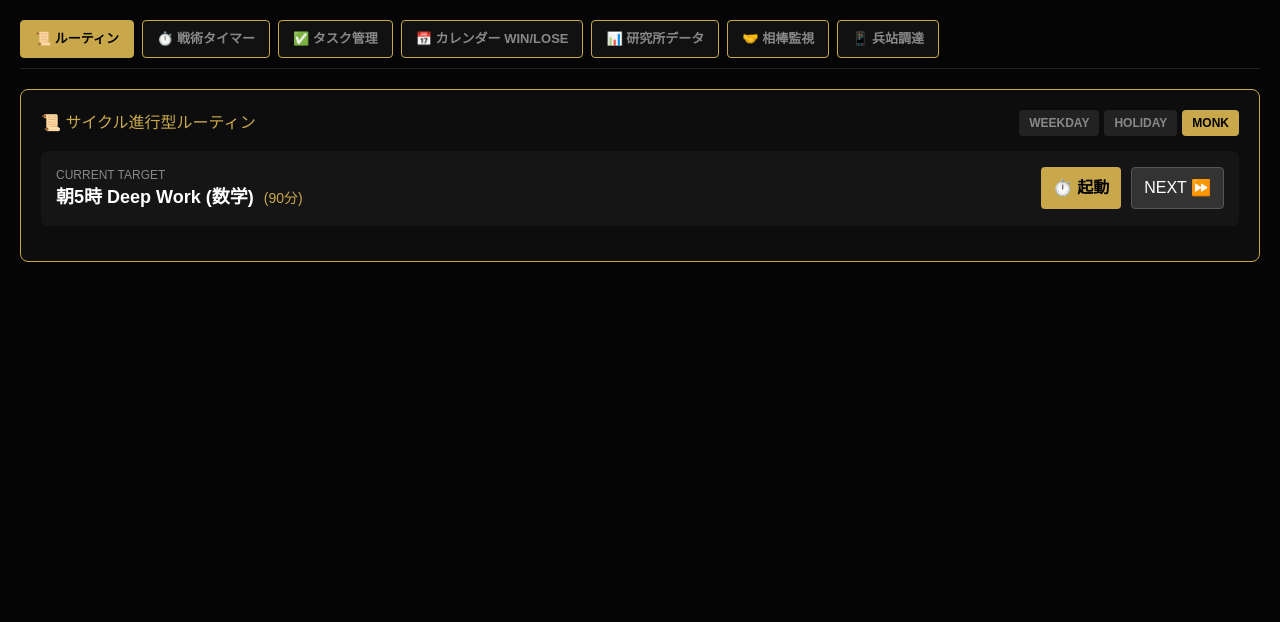
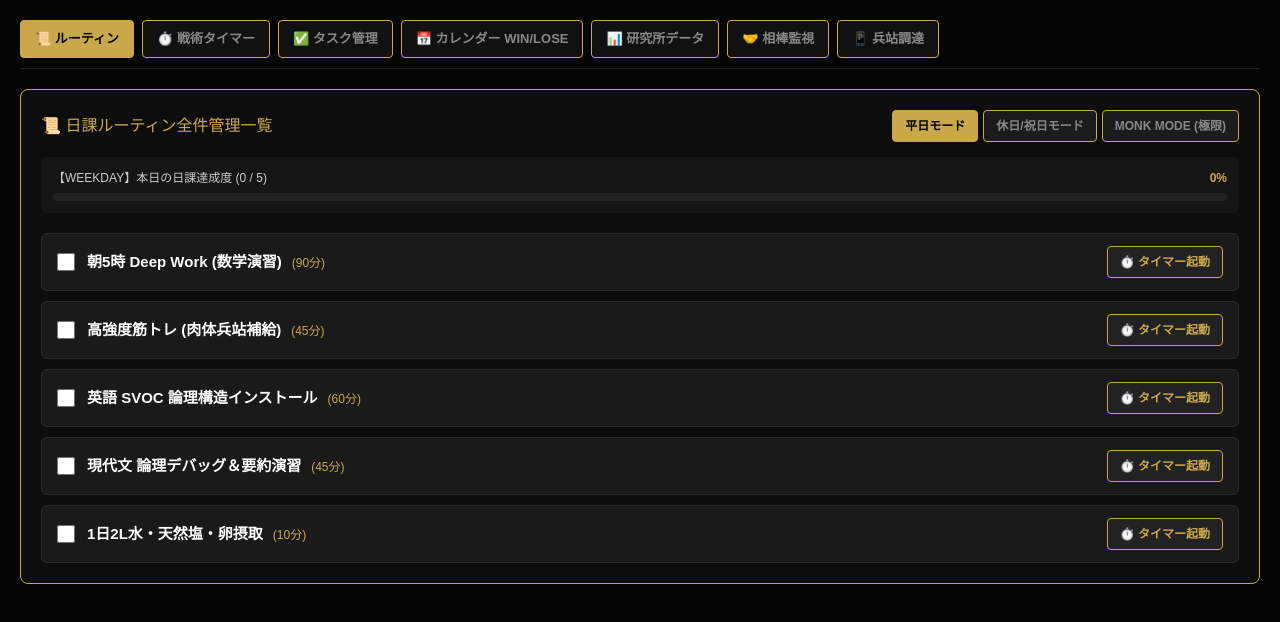
Before and after one commit to projectthwithai/gold-brain-hub, a Next.js app: page / in a window 1280 px wide. Shown: the top 622 px of the page. Built offline with nearby package versions, Linux system fonts and the light colour scheme.

Commit message:
feat: update RoutineList to full checklist with mode switching

```diff
--- a/components/gbh/RoutineList.tsx
+++ b/components/gbh/RoutineList.tsx
@@ -7,15 +7,17 @@ export interface RoutineItem {
   id: string;
   name: string;
   duration: number; // 分
-  mode: RoutineMode;
+  modes: RoutineMode[];
+  done: boolean;
 }
 
-const DEFAULT_ROUTINES: RoutineItem[] = [
-  { id: "r1", name: "朝5時 Deep Work (数学)", duration: 90, mode: "monk" },
-  { id: "r2", name: "高強度筋トレ (上半身)", duration: 45, mode: "monk" },
-  { id: "r3", name: "英語 SVOC インストール", duration: 60, mode: "weekday" },
-  { id: "r4", name: "現代文 デデバック演習", duration: 45, mode: "weekday" },
-  { id: "r5", name: "休日特別演習", duration: 120, mode: "holiday" },
+const INITIAL_ROUTINES: RoutineItem[] = [
+  { id: "r1", name: "朝5時 Deep Work (数学演習)", duration: 90, modes: ["weekday", "holiday", "monk"], done: false },
+  { id: "r2", name: "高強度筋トレ (肉体兵站補給)", duration: 45, modes: ["weekday", "holiday", "monk"], done: false },
+  { id: "r3", name: "英語 SVOC 論理構造インストール", duration: 60, modes: ["weekday", "monk"], done: false },
+  { id: "r4", name: "現代文 論理デバッグ＆要約演習", duration: 45, modes: ["weekday", "monk"], done: false },
+  { id: "r5", name: "休日特別長時間の総復習演習", duration: 120, modes: ["holiday"], done: false },
+  { id: "r6", name: "1日2L水・天然塩・卵摂取", duration: 10, modes: ["weekday", "holiday", "monk"], done: false },
 ];
 
 interface RoutineListProps {
@@ -23,74 +25,113 @@ interface RoutineListProps {
 }
 
 export default function RoutineList({ onQuickTimer }: RoutineListProps) {
-  const [mode, setMode] = useState<RoutineMode>("monk");
-  const [currentIndex, setCurrentIndex] = useState(0);
+  const [currentMode, setCurrentMode] = useState<RoutineMode>("weekday");
+  const [routines, setRoutines] = useState<RoutineItem[]>(INITIAL_ROUTINES);
 
-  // 現在のモードに合ったルーティンだけを抽出
-  const filteredRoutines = DEFAULT_ROUTINES.filter((r) => r.mode === mode || mode === "monk");
-  const currentRoutine = filteredRoutines[currentIndex % filteredRoutines.length] || filteredRoutines[0];
+  const filteredRoutines = routines.filter((r) => r.modes.includes(currentMode));
 
-  const handleNext = () => {
-    setCurrentIndex((prev) => (prev + 1) % filteredRoutines.length);
+  const toggleDone = (id: string) => {
+    setRoutines(routines.map((r) => (r.id === id ? { ...r, done: !r.done } : r)));
   };
+
+  const completedCount = filteredRoutines.filter((r) => r.done).length;
+  const progressPct = filteredRoutines.length > 0 ? Math.round((completedCount / filteredRoutines.length) * 100) : 0;
 
   return (
     <div style={{ background: "#0d0d0d", border: "1px solid #C9A84C", borderRadius: "8px", padding: "20px", color: "#fff" }}>
-      <div style={{ display: "flex", justifyContent: "space-between", alignItems: "center", marginBottom: "15px" }}>
-        <h3 style={{ margin: 0, color: "#C9A84C", fontSize: "16px" }}>📜 サイクル進行型ルーティン</h3>
+      {/* モード切替ヘッダー */}
+      <div style={{ display: "flex", justifyContent: "space-between", alignItems: "center", marginBottom: "15px", flexWrap: "wrap", gap: "10px" }}>
+        <h3 style={{ margin: 0, color: "#C9A84C", fontSize: "16px" }}>📜 日課ルーティン全件管理一覧</h3>
 
-        {/* モード切替 */}
+        {/* 平日 / 休日・祝日 / MONK MODE 切替ボタン */}
         <div style={{ display: "flex", gap: "5px" }}>
-          {(["weekday", "holiday", "monk"] as RoutineMode[]).map((m) => (
+          {[
+            { id: "weekday", label: "平日モード" },
+            { id: "holiday", label: "休日/祝日モード" },
+            { id: "monk", label: "MONK MODE (極限)" },
+          ].map((m) => (
             <button
-              key={m}
-              onClick={() => { setMode(m); setCurrentIndex(0); }}
+              key={m.id}
+              onClick={() => setCurrentMode(m.id as RoutineMode)}
               style={{
-                padding: "4px 10px",
-                background: mode === m ? "#C9A84C" : "#222",
-                color: mode === m ? "#000" : "#888",
-                border: "none",
+                padding: "6px 12px",
+                background: currentMode === m.id ? "#C9A84C" : "#1b1b1b",
+                color: currentMode === m.id ? "#000" : "#888",
+                border: "1px solid #C9A84C",
                 borderRadius: "4px",
                 cursor: "pointer",
                 fontSize: "12px",
                 fontWeight: "bold",
-                textTransform: "uppercase"
               }}
             >
-              {m}
+              {m.label}
             </button>
           ))}
         </div>
       </div>
 
-      {/* 現在のルーティン表示 */}
-      {currentRoutine && (
-        <div style={{ background: "#151515", padding: "15px", borderRadius: "6px", marginBottom: "15px", display: "flex", justifyContent: "space-between", alignItems: "center" }}>
-          <div>
-            <span style={{ fontSize: "12px", color: "#888", display: "block" }}>CURRENT TARGET</span>
-            <strong style={{ fontSize: "18px", color: "#fff" }}>{currentRoutine.name}</strong>
-            <span style={{ marginLeft: "10px", fontSize: "14px", color: "#C9A84C" }}>({currentRoutine.duration}分)</span>
-          </div>
+      {/* 本日の達成率プログレスバー */}
+      <div style={{ background: "#151515", padding: "12px", borderRadius: "6px", marginBottom: "20px" }}>
+        <div style={{ display: "flex", justifyContent: "space-between", fontSize: "12px", marginBottom: "6px", color: "#ccc" }}>
+          <span>【{currentMode.toUpperCase()}】本日の日課達成度 ({completedCount} / {filteredRoutines.length})</span>
+          <span style={{ color: "#C9A84C", fontWeight: "bold" }}>{progressPct}%</span>
+        </div>
+        <div style={{ width: "100%", background: "#222", height: "8px", borderRadius: "4px", overflow: "hidden" }}>
+          <div style={{ width: `${progressPct}%`, background: "linear-gradient(90deg, #C9A84C, #f59e0b)", height: "100%", transition: "width 0.3s" }} />
+        </div>
+      </div>
 
-          <div style={{ display: "flex", gap: "10px" }}>
+      {/* チェックボックス式ルーティン一覧 */}
+      <div style={{ display: "flex", flexDirection: "column", gap: "10px" }}>
+        {filteredRoutines.map((item) => (
+          <div
+            key={item.id}
+            style={{
+              display: "flex",
+              justifyContent: "space-between",
+              alignItems: "center",
+              background: item.done ? "#111" : "#1a1a1a",
+              border: `1px solid ${item.done ? "#333" : "#2a2a2a"}`,
+              padding: "12px 15px",
+              borderRadius: "6px",
+              opacity: item.done ? 0.6 : 1,
+            }}
+          >
+            {/* チェックボックス ＆ ルーティン名 */}
+            <div style={{ display: "flex", alignItems: "center", gap: "12px" }}>
+              <input
+                type="checkbox"
+                checked={item.done}
+                onChange={() => toggleDone(item.id)}
+                style={{ width: "18px", height: "18px", cursor: "pointer", accentColor: "#C9A84C" }}
+              />
+              <div>
+                <span style={{ fontSize: "15px", fontWeight: "bold", textDecoration: item.done ? "line-through" : "none", color: item.done ? "#888" : "#fff" }}>
+                  {item.name}
+                </span>
+                <span style={{ marginLeft: "10px", fontSize: "12px", color: "#C9A84C" }}>({item.duration}分)</span>
+              </div>
+            </div>
+
             {/* クイックタイマー起動ボタン */}
             <button
-              onClick={() => onQuickTimer && onQuickTimer(currentRoutine.name, currentRoutine.duration)}
-              style={{ padding: "8px 12px", background: "#C9A84C", color: "#000", border: "none", borderRadius: "4px", cursor: "pointer", fontWeight: "bold" }}
-              title="タイマー起動"
+              onClick={() => onQuickTimer && onQuickTimer(item.name, item.duration)}
+              style={{
+                padding: "6px 12px",
+                background: "#222",
+                color: "#C9A84C",
+                border: "1px solid #C9A84C",
+                borderRadius: "4px",
+                cursor: "pointer",
+                fontSize: "12px",
+                fontWeight: "bold",
+              }}
             >
-              ⏱️ 起動
-            </button>
-            {/* NEXTスキップボタン */}
-            <button
-              onClick={handleNext}
-              style={{ padding: "8px 12px", background: "#333", color: "#fff", border: "1px solid #555", borderRadius: "4px", cursor: "pointer" }}
-            >
-              NEXT ⏩
+              ⏱️ タイマー起動
             </button>
           </div>
-        </div>
-      )}
+        ))}
+      </div>
     </div>
   );
 }
```
